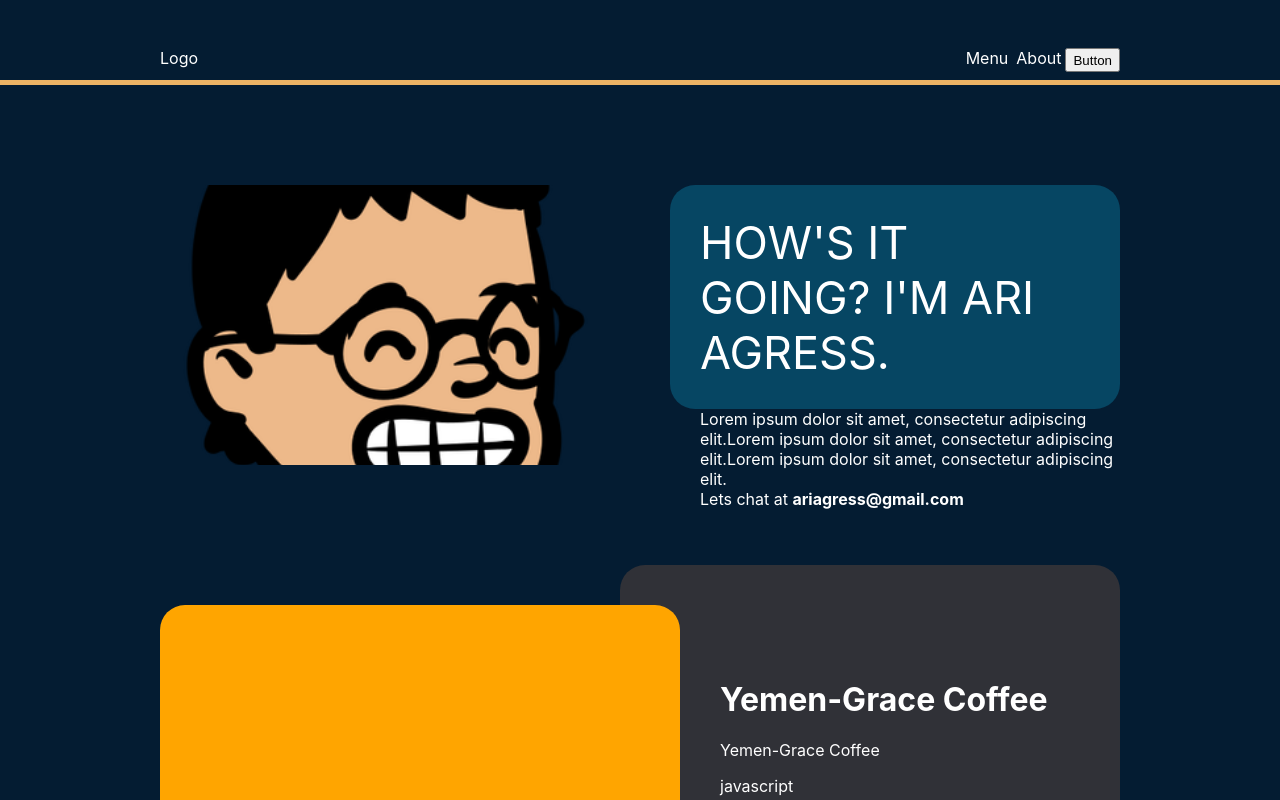
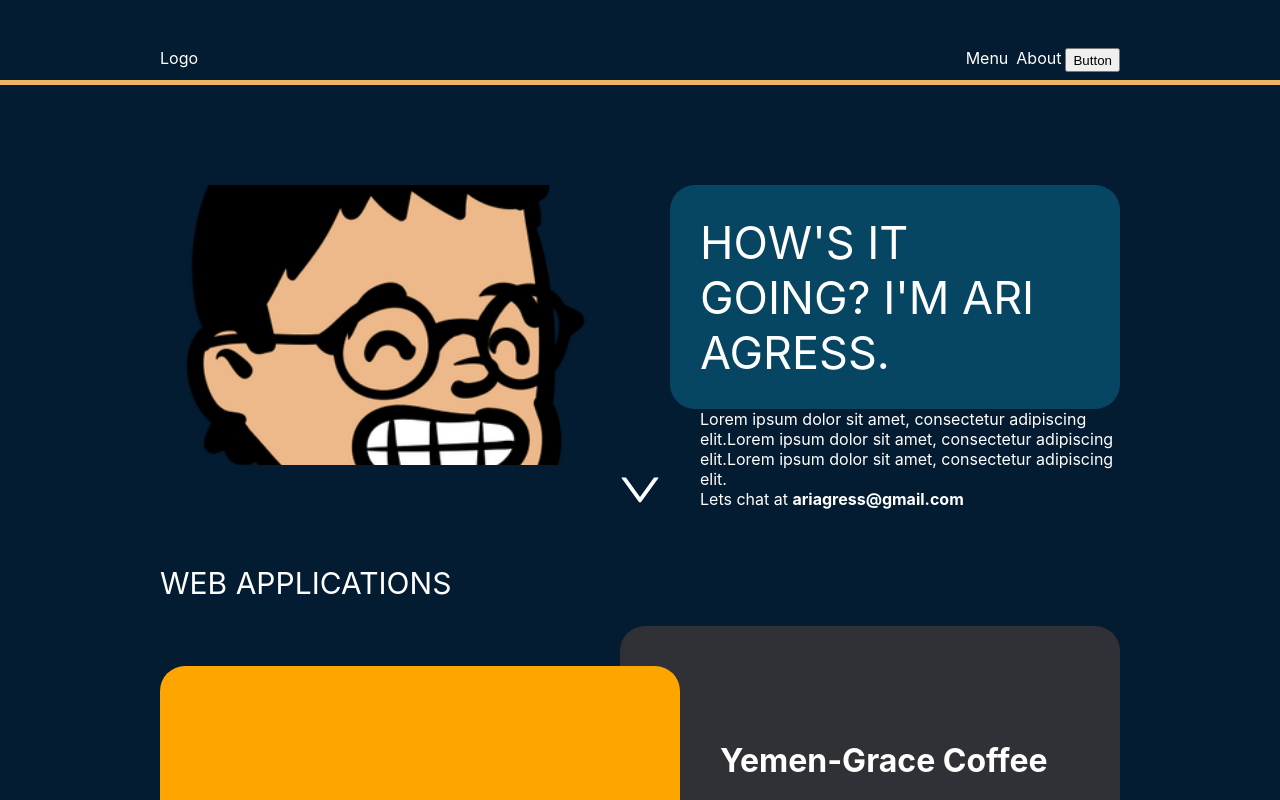
Before and after one commit to AriAgress/AriA_Portfolio, a React (Create React App) app: page / in a window 1280 px wide. Shown: the top 800 px of the page. Built offline with nearby package versions, Linux system fonts and the light colour scheme.

Commit message:
Add(Body): navigate to projects button

```diff
--- a/src/Components/Body/Body.js
+++ b/src/Components/Body/Body.js
@@ -6,6 +6,9 @@ import QuoteBox from './QuoteBox/QuoteBox';
 
 // images
 import AriAvatar from '../../Assets/AriAvatar.png';
+
+// icons
+import { AiOutlineDown } from 'react-icons/ai';
 
 const BodyWrapper = styled.div`
   height: 60vh;
@@ -21,11 +24,19 @@ const BodyContainer = styled.div`
   max-width: 960px;
 
   display: flex;
-  flex-flow: row;
-  justify-content: space-between;
+  flex-flow: column;
+  align-items: center;
 
   margin-top: 100px;
   margin-bottom: 100px;
+`;
+
+const IntroContainer = styled.div`
+  width: 100%;
+  height: 100%;
+  display: flex;
+  flex-flow: row;
+  justify-content: space-between;
 `;
 
 const ImgContainer = styled.div`
@@ -62,10 +73,20 @@ const DescriptionBox = styled.div`
   margin-left: 30px;
 `;
 
+const ProjectButton = styled.div`
+  color: white;
+  font-size: 50px;
+
+  display: flex;
+  justify-content: center;
+  align-items: center;
+`;
+
 const Body = () => {
   return (
     <BodyWrapper>
       <BodyContainer>
+        <IntroContainer>
           <ImgContainer>
             <Img></Img>
           </ImgContainer>
@@ -82,6 +103,10 @@ const Body = () => {
               </div>
             </DescriptionBox>
           </TextContainer>
+        </IntroContainer>
+        <ProjectButton>
+          <AiOutlineDown />
+        </ProjectButton>
       </BodyContainer>
     </BodyWrapper>
   );
--- a/src/Components/Projects/Projects.js
+++ b/src/Components/Projects/Projects.js
@@ -7,6 +7,17 @@ const ProjectsWrapper = styled.div`
   flex-flow: column;
   align-items: center;
   justify-content: center;
+`;
+
+const IntroText = styled.div`
+  width: 100%;
+  max-width: 960px;
+  color: white;
+  font-size: 30px;
+  display: flex;
+  align-content: flex-start;
+
+  margin-bottom: 25px;
 `;
 
 const ProjectsContainer = styled.div`
@@ -58,6 +69,7 @@ const Content = styled.div`
 const Projects = () => {
   return (
     <ProjectsWrapper>
+      <IntroText>WEB APPLICATIONS</IntroText>
       {projects.map((p, i) => (
         <ProjectsContainer key={i} even={p.projectID % 2 === 0 ? true : false}>
           <ProjectImg></ProjectImg>
```
Lines whose indentation alone changed are shown as unchanged.
